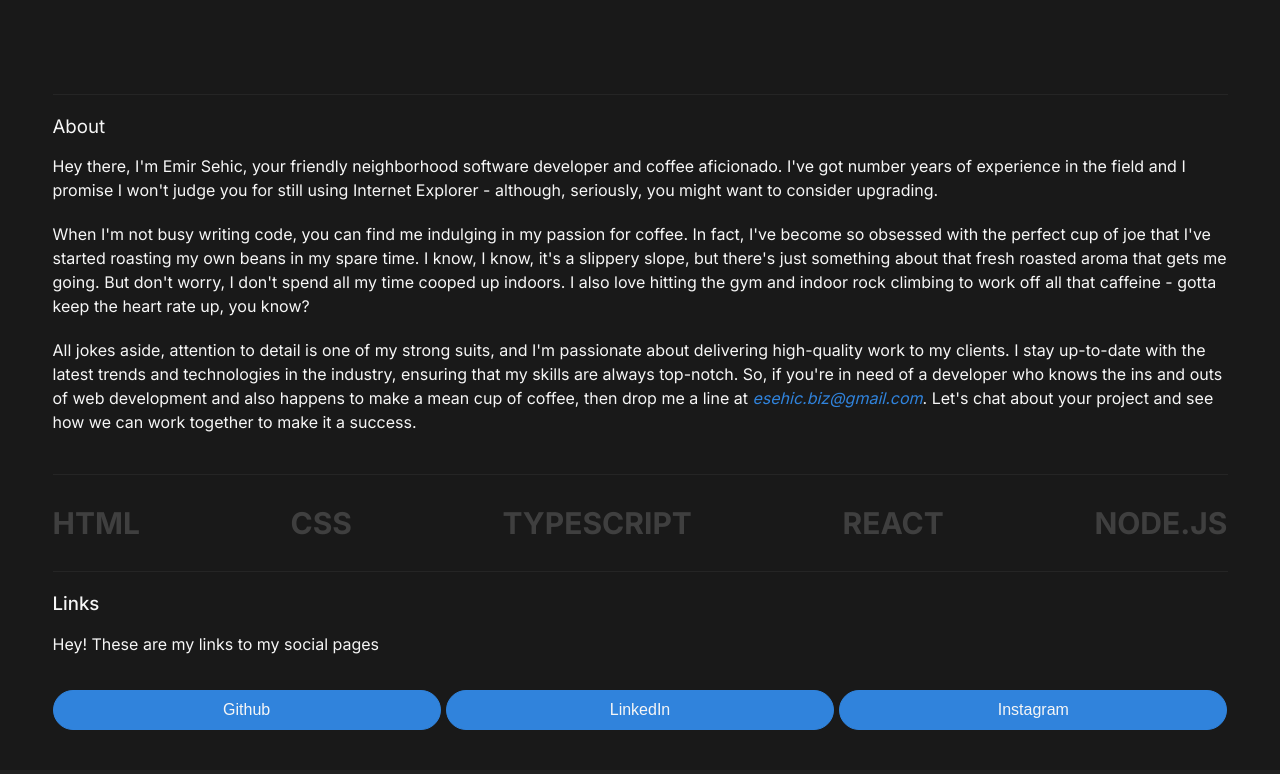
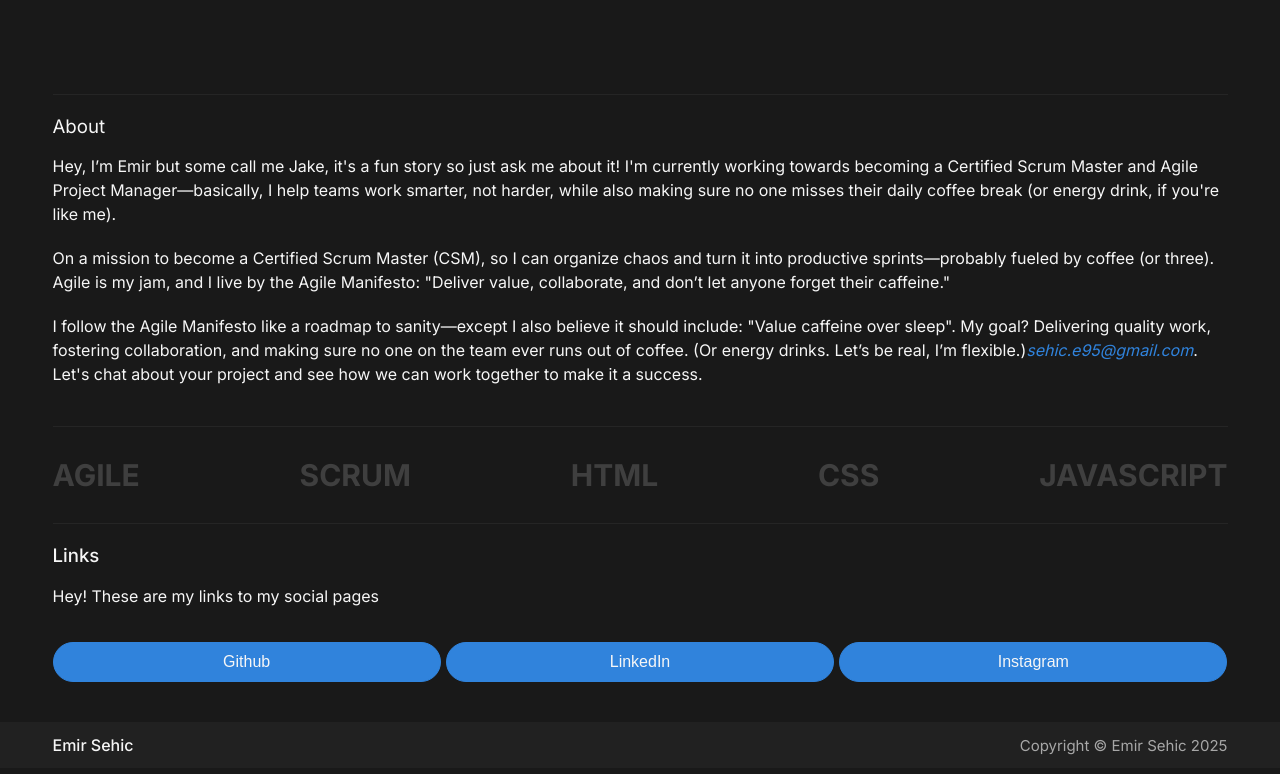
Before and after one commit to Emzahx/emirsehic.co, a plain HTML site: page index.html in a window 1280 px wide. Shown: the part 265-1039 px from the top of the page. Drawn offline with Linux system fonts and the light colour scheme.

Commit message:
updated bio

```diff
--- a/index.html
+++ b/index.html
@@ -57,46 +57,43 @@
       </header>
       <div class="hero">
         <h1>Emir Sehic</h1>
-        <h4><span class="highlight">Developer</span> based in Melbourne, Australia</h4>
+        <h4><span class="highlight">Scrum Master/Agile Coach Enthusiast</span> based in Melbourne, Australia</h4>
       </div>
       <section id="about-me" class="about-me">
         <h5>About</h5>
         <div class="ab-content">
-          <p>Hey there, I'm Emir Sehic, your friendly neighborhood software developer and coffee aficionado. I've got
-            number years of experience in the field and I promise I won't judge you for still using Internet
-            Explorer - although,
-            seriously, you might want to consider upgrading.
+          <p>
+            Hey, I’m Emir but some call me Jake, it's a fun story so just ask me about it! I'm currently working towards
+            becoming a Certified Scrum Master and Agile Project Manager—basically, I help teams work smarter, not
+            harder, while also making sure no one misses their daily coffee break (or energy drink, if you're like me).
           </p>
-          <p>When I'm not busy writing code, you can find me indulging in my passion for coffee. In fact, I've become
-            so obsessed with the perfect cup of joe that I've started roasting my own beans in my spare time. I know,
-            I know, it's a slippery slope, but there's just something about that fresh roasted aroma that gets me
-            going.
-            But don't worry, I don't spend all my time cooped up indoors. I also love hitting the gym and indoor rock
-            climbing to work off all that caffeine - gotta keep the heart rate up, you know?
+          <p>On a mission to become a Certified Scrum Master (CSM), so I can organize chaos and turn it into productive
+            sprints—probably fueled by coffee (or three).
+            Agile is my jam, and I live by the Agile Manifesto: "Deliver value, collaborate, and don’t let anyone forget
+            their caffeine."
           </p>
-          <p>All jokes aside, attention to detail is one of my strong suits, and I'm passionate about delivering
-            high-quality work to my clients. I stay up-to-date with the latest trends and technologies in the
-            industry, ensuring that my skills are always top-notch.
-            So, if you're in need of a developer who knows the ins and outs of web development and also happens to
-            make a mean cup of coffee, then drop me a line at <em class="email">esehic.biz@gmail.com</em>. Let's chat
+          <p>I follow the Agile Manifesto like a roadmap to sanity—except I also believe it should include: "Value
+            caffeine over sleep". My goal? Delivering quality work, fostering collaboration, and making sure no one on
+            the team ever runs out of coffee. (Or energy drinks. Let’s be real, I’m flexible.)<em
+              class="email">sehic.e95@gmail.com</em>. Let's chat
             about your
             project and
             see how we can work together to make it a success.</p>
         </div>
       </section>
       <div class="skills">
+        <p>AGILE</p>
+        <p>SCRUM</p>
         <p>HTML</p>
         <p>CSS</p>
-        <p>TYPESCRIPT</p>
-        <p>REACT</p>
-        <p>NODE.JS</p>
+        <p>JAVASCRIPT</p>
       </div>
       <div class="topic">
         <h5>Links</h5>
         <p>Hey! These are my links to my social pages</p>
         <div class="my-links">
           <a href="https://github.com/Emzahx" target="_blank" class="btn-link"><button>Github</button></a>
-          <a href="https://www.linkedin.com/in/emir-sehic-000713271/" target="_blank"
+          <a href="https://www.linkedin.com/in/emir-sehic/" target="_blank"
             class="btn-link"><button>LinkedIn</button></a>
           <a href="https://www.instagram.com/emirsehic_/" target="_blank"
             class="btn-link"><button>Instagram</button></a>
@@ -107,7 +104,7 @@
     <footer>
       <div class="container footer">
         <p class="name">Emir Sehic</p>
-        <p class="copyright">Copyright © Emir Sehic 2023</p>
+        <p class="copyright">Copyright © Emir Sehic 2025</p>
       </div>
     </footer>
   </div>
```
